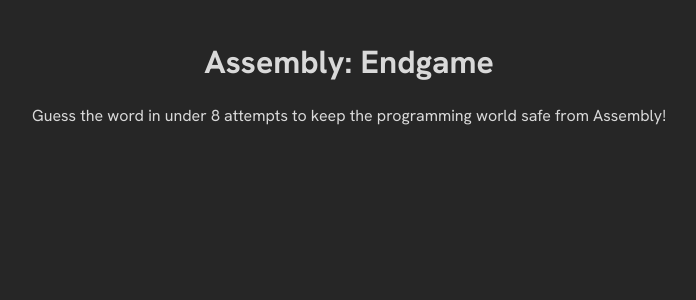
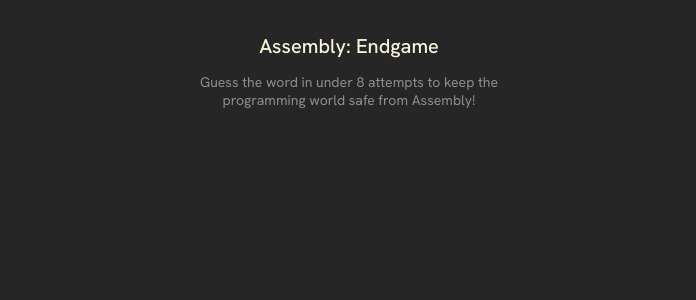
Before and after one commit to emazack/assembly-game, a React (Vite) app: page / in a window 1280 px wide. Shown: the top 300 px of the page, without its empty margins (291-987 px from the left). Built offline with nearby package versions, Linux system fonts and the light colour scheme.

Commit message:
Add header styles for improved typography and layout

```diff
--- a/src/index.css
+++ b/src/index.css
@@ -11,5 +11,20 @@ body {
     height: 100vh;
     display: flex;
     justify-content: center;
+}
+
+header {
     text-align: center;
 }
+
+header > h1 {
+    font-size: 1.25rem;
+    font-weight: 500;
+    color: #F9F4DA;
+}
+
+header > p {
+    font-size: 0.875rem;
+    max-width: 350px;
+    color: #8E8E8E;
+}
```
